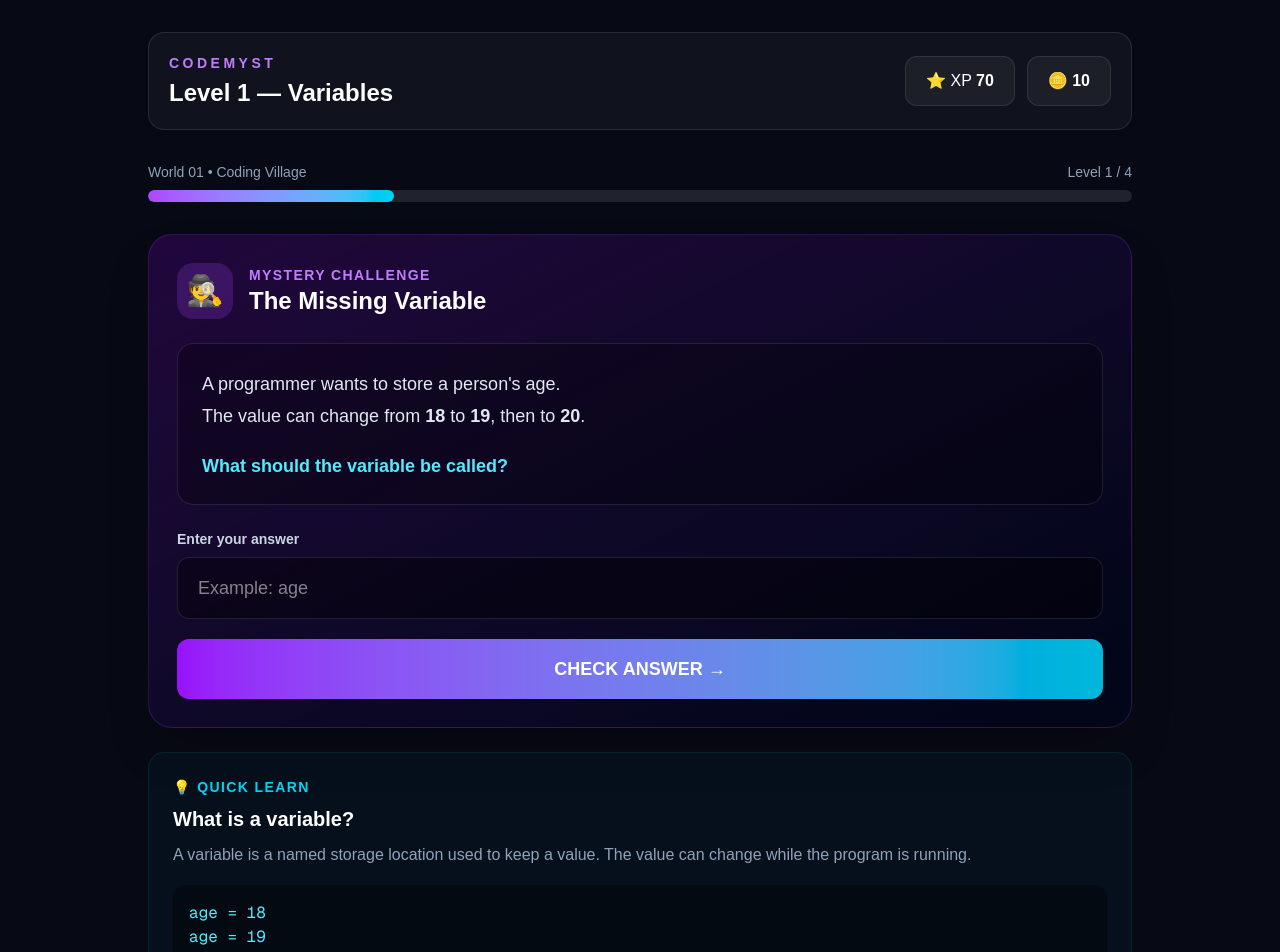
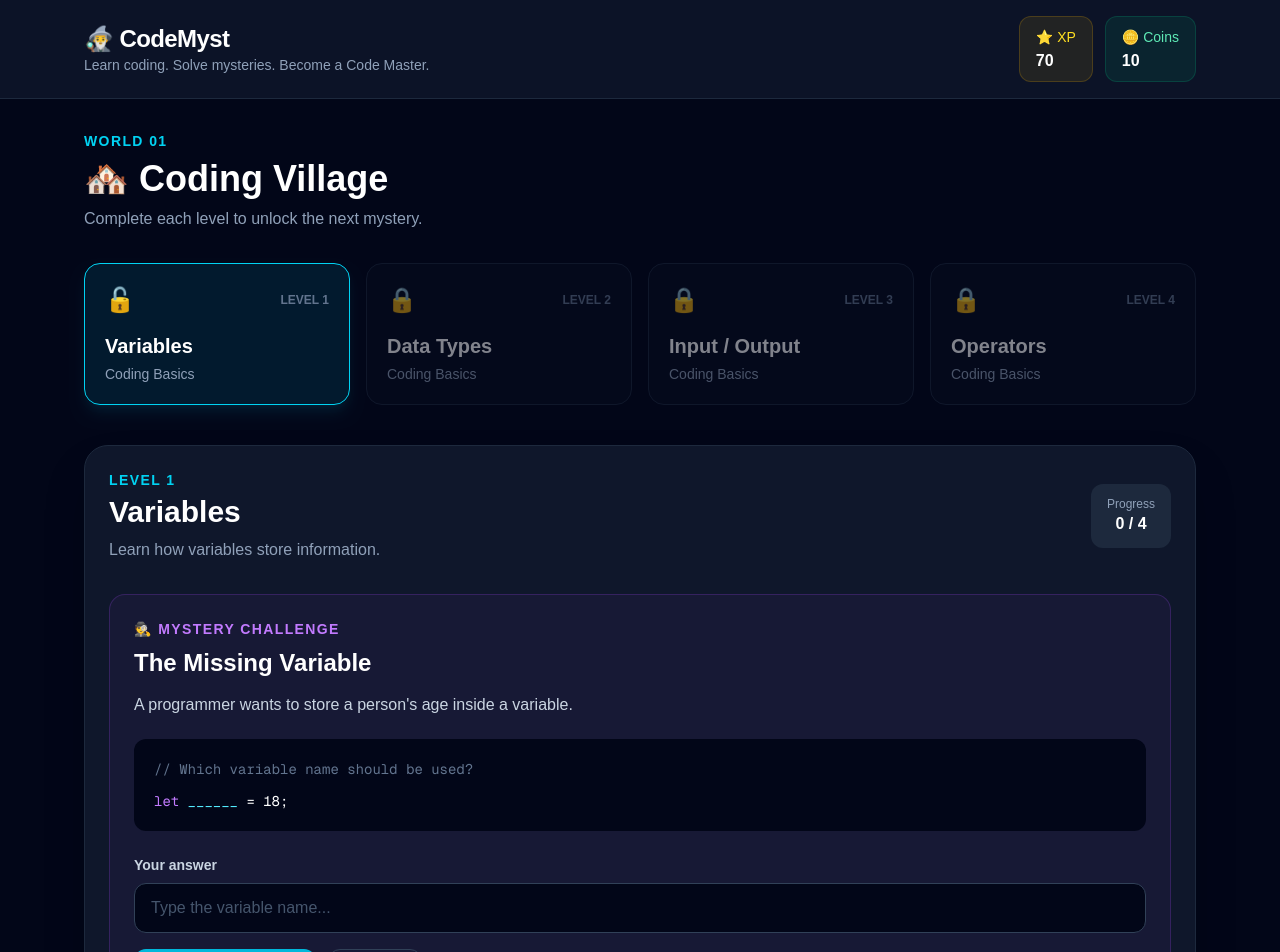
Before and after one commit to ramadhani9110/CodeMyst, a Next.js app: page / in a window 1280 px wide. Shown: the top 952 px of the page. Built offline with nearby package versions, Linux system fonts and the light colour scheme.

Commit message:
Add level progression system

```diff
--- a/app/page.tsx
+++ b/app/page.tsx
@@ -2,188 +2,338 @@
 
 import { useState } from "react";
 
+type Level = {
+  id: number;
+  title: string;
+  topic: string;
+  description: string;
+};
+
+const levels: Level[] = [
+  {
+    id: 1,
+    title: "Variables",
+    topic: "Coding Basics",
+    description: "Learn how variables store information.",
+  },
+  {
+    id: 2,
+    title: "Data Types",
+    topic: "Coding Basics",
+    description: "Learn how different types of data work.",
+  },
+  {
+    id: 3,
+    title: "Input / Output",
+    topic: "Coding Basics",
+    description: "Learn how programs receive and display information.",
+  },
+  {
+    id: 4,
+    title: "Operators",
+    topic: "Coding Basics",
+    description: "Learn arithmetic, comparison and logical operators.",
+  },
+];
+
 export default function Home() {
   const [xp, setXp] = useState(70);
   const [coins, setCoins] = useState(10);
-  const [completed, setCompleted] = useState(false);
+  const [completedLevels, setCompletedLevels] = useState<number[]>([]);
+  const [selectedLevel, setSelectedLevel] = useState(1);
   const [answer, setAnswer] = useState("");
   const [message, setMessage] = useState("");
 
+  const currentLevel = levels.find(
+    (level) => level.id === selectedLevel
+  );
+
+  const isUnlocked = (levelId: number) => {
+    if (levelId === 1) return true;
+
+    return completedLevels.includes(levelId - 1);
+  };
+
   const checkAnswer = () => {
+    if (selectedLevel === 1) {
       if (answer.trim().toLowerCase() === "age") {
-      setCompleted(true);
-      setXp((old) => old + 50);
-      setCoins((old) => old + 20);
-      setMessage("🎉 Correct! You solved the mystery!");
+        if (!completedLevels.includes(1)) {
+          setCompletedLevels([...completedLevels, 1]);
+          setXp((value) => value + 50);
+          setCoins((value) => value + 20);
+        }
+
+        setMessage("🎉 Correct! Level 1 completed!");
       } else {
-      setMessage("❌ Not quite. Think about what stores a person's age.");
+        setMessage(
+          "❌ Not quite. Think about what stores a person's age."
+        );
+      }
     }
   };
 
   const resetLevel = () => {
     setAnswer("");
     setMessage("");
-    setCompleted(false);
   };
 
   return (
-    <main className="min-h-screen bg-[#070914] text-white">
-      <div className="mx-auto max-w-5xl px-5 py-8">
+    <main className="min-h-screen bg-slate-950 text-white">
+      {/* Header */}
+      <header className="border-b border-slate-800 bg-slate-900/80">
+        <div className="mx-auto flex max-w-6xl items-center justify-between px-5 py-4">
+          <div>
+            <h1 className="text-2xl font-black tracking-tight">
+              🧙‍♂️ CodeMyst
+            </h1>
 
-        {/* TOP BAR */}
-        <div className="mb-8 flex flex-wrap items-center justify-between gap-4 rounded-2xl border border-white/10 bg-white/[0.04] p-5">
-          <div>
-            <p className="text-sm font-semibold tracking-[0.25em] text-purple-400">
-              CODEMYST
+            <p className="text-sm text-slate-400">
+              Learn coding. Solve mysteries. Become a Code Master.
             </p>
-            <h1 className="mt-1 text-2xl font-bold">
-              Level 1 — Variables
-            </h1>
           </div>
 
-          <div className="flex gap-3">
-            <div className="rounded-xl border border-white/10 bg-white/[0.05] px-5 py-3">
-              ⭐ XP <b>{xp}</b>
+          <div className="flex items-center gap-3">
+            <div className="rounded-xl border border-yellow-500/20 bg-yellow-500/10 px-4 py-2">
+              <span className="text-sm text-yellow-300">⭐ XP</span>
+              <p className="font-bold">{xp}</p>
             </div>
 
-            <div className="rounded-xl border border-white/10 bg-white/[0.05] px-5 py-3">
-              🪙 <b>{coins}</b>
+            <div className="rounded-xl border border-emerald-500/20 bg-emerald-500/10 px-4 py-2">
+              <span className="text-sm text-emerald-300">🪙 Coins</span>
+              <p className="font-bold">{coins}</p>
             </div>
           </div>
         </div>
+      </header>
 
-        {/* LEVEL PROGRESS */}
-        <div className="mb-8">
-          <div className="mb-2 flex justify-between text-sm text-slate-400">
-            <span>World 01 • Coding Village</span>
-            <span>Level 1 / 4</span>
+      <div className="mx-auto max-w-6xl px-5 py-8">
+        {/* World heading */}
+        <section className="mb-8">
+          <p className="mb-2 text-sm font-bold uppercase tracking-widest text-cyan-400">
+            WORLD 01
+          </p>
+
+          <h2 className="text-4xl font-black">
+            🏘️ Coding Village
+          </h2>
+
+          <p className="mt-2 text-slate-400">
+            Complete each level to unlock the next mystery.
+          </p>
+        </section>
+
+        {/* Level Map */}
+        <section className="mb-10">
+          <div className="grid gap-4 sm:grid-cols-2 lg:grid-cols-4">
+            {levels.map((level) => {
+              const unlocked = isUnlocked(level.id);
+              const completed = completedLevels.includes(level.id);
+              const selected = selectedLevel === level.id;
+
+              return (
+                <button
+                  key={level.id}
+                  onClick={() => {
+                    if (unlocked) {
+                      setSelectedLevel(level.id);
+                      setAnswer("");
+                      setMessage("");
+                    }
+                  }}
+                  disabled={!unlocked}
+                  className={`rounded-2xl border p-5 text-left transition ${
+                    !unlocked
+                      ? "cursor-not-allowed border-slate-800 bg-slate-900/40 opacity-50"
+                      : selected
+                      ? "border-cyan-400 bg-cyan-400/10 shadow-lg shadow-cyan-500/10"
+                      : "border-slate-700 bg-slate-900 hover:border-cyan-500/50"
+                  }`}
+                >
+                  <div className="mb-4 flex items-center justify-between">
+                    <span className="text-2xl">
+                      {completed
+                        ? "✅"
+                        : unlocked
+                        ? "🔓"
+                        : "🔒"}
+                    </span>
+
+                    <span className="text-xs font-bold text-slate-500">
+                      LEVEL {level.id}
+                    </span>
                   </div>
 
-          <div className="h-3 overflow-hidden rounded-full bg-white/10">
-            <div className="h-full w-1/4 rounded-full bg-gradient-to-r from-purple-500 to-cyan-400" />
+                  <h3 className="text-xl font-black">
+                    {level.title}
+                  </h3>
+
+                  <p className="mt-1 text-sm text-slate-400">
+                    {level.topic}
+                  </p>
+                </button>
+              );
+            })}
+          </div>
+        </section>
+
+        {/* Current Level */}
+        {currentLevel && (
+          <section className="rounded-3xl border border-slate-800 bg-slate-900 p-6 shadow-2xl">
+            <div className="mb-8 flex flex-col gap-4 sm:flex-row sm:items-center sm:justify-between">
+              <div>
+                <p className="text-sm font-bold uppercase tracking-widest text-cyan-400">
+                  LEVEL {currentLevel.id}
+                </p>
+
+                <h2 className="mt-1 text-3xl font-black">
+                  {currentLevel.title}
+                </h2>
+
+                <p className="mt-2 text-slate-400">
+                  {currentLevel.description}
+                </p>
+              </div>
+
+              <div className="rounded-xl bg-slate-800 px-4 py-3 text-center">
+                <p className="text-xs text-slate-400">
+                  Progress
+                </p>
+
+                <p className="font-bold">
+                  {completedLevels.length} / {levels.length}
+                </p>
               </div>
             </div>
 
-        {/* MYSTERY CARD */}
-        <section className="rounded-3xl border border-purple-500/20 bg-gradient-to-br from-purple-950/50 to-slate-950 p-7 shadow-2xl">
-
-          <div className="mb-6 flex items-center gap-4">
-            <div className="flex h-14 w-14 items-center justify-center rounded-2xl bg-purple-500/20 text-3xl">
-              🕵️
-            </div>
-
-            <div>
-              <p className="text-sm font-semibold tracking-widest text-purple-400">
-                MYSTERY CHALLENGE
+            {/* Level 1 Challenge */}
+            {selectedLevel === 1 && (
+              <div className="rounded-2xl border border-purple-500/20 bg-purple-500/5 p-6">
+                <div className="mb-6">
+                  <p className="text-sm font-bold uppercase tracking-widest text-purple-400">
+                    🕵️ Mystery Challenge
                   </p>
 
-              <h2 className="text-2xl font-bold">
+                  <h3 className="mt-2 text-2xl font-black">
                     The Missing Variable
-              </h2>
+                  </h3>
+
+                  <p className="mt-3 leading-7 text-slate-300">
+                    A programmer wants to store a person's age
+                    inside a variable.
+                  </p>
+
+                  <div className="mt-5 rounded-xl bg-slate-950 p-5 font-mono text-sm">
+                    <p className="text-slate-500">
+                      // Which variable name should be used?
+                    </p>
+
+                    <p className="mt-3">
+                      <span className="text-purple-400">
+                        let
+                      </span>{" "}
+                      <span className="text-cyan-300">
+                        ______
+                      </span>{" "}
+                      = 18;
+                    </p>
                   </div>
                 </div>
 
-          <div className="rounded-2xl border border-white/10 bg-black/30 p-6">
-            <p className="text-lg leading-8 text-slate-200">
-              A programmer wants to store a person&apos;s age.
-              <br />
-              The value can change from <b>18</b> to <b>19</b>, then to{" "}
-              <b>20</b>.
-            </p>
-
-            <p className="mt-5 text-lg font-semibold text-cyan-300">
-              What should the variable be called?
-            </p>
-          </div>
-
-          {/* ANSWER */}
-          <div className="mt-6">
                 <label className="mb-2 block text-sm font-semibold text-slate-300">
-              Enter your answer
+                  Your answer
                 </label>
 
                 <input
                   value={answer}
-              onChange={(e) => setAnswer(e.target.value)}
-              onKeyDown={(e) => {
-                if (e.key === "Enter") {
+                  onChange={(event) =>
+                    setAnswer(event.target.value)
+                  }
+                  onKeyDown={(event) => {
+                    if (event.key === "Enter") {
                       checkAnswer();
                     }
                   }}
-              placeholder="Example: age"
-              className="w-full rounded-xl border border-white/10 bg-black/40 px-5 py-4 text-lg outline-none transition focus:border-cyan-400"
+                  placeholder="Type the variable name..."
+                  className="w-full rounded-xl border border-slate-700 bg-slate-950 px-4 py-3 outline-none transition placeholder:text-slate-600 focus:border-cyan-400"
                 />
+
+                <div className="mt-4 flex flex-wrap gap-3">
+                  <button
+                    onClick={checkAnswer}
+                    className="rounded-xl bg-cyan-500 px-6 py-3 font-bold text-slate-950 transition hover:bg-cyan-400"
+                  >
+                    Check Answer ⚡
+                  </button>
+
+                  <button
+                    onClick={resetLevel}
+                    className="rounded-xl border border-slate-700 px-6 py-3 font-bold text-slate-300 transition hover:bg-slate-800"
+                  >
+                    Reset
+                  </button>
                 </div>
 
-          {/* BUTTON */}
-          <button
-            onClick={checkAnswer}
-            disabled={completed}
-            className="mt-5 w-full rounded-xl bg-gradient-to-r from-purple-600 to-cyan-500 px-6 py-4 text-lg font-bold transition hover:scale-[1.01] disabled:cursor-not-allowed disabled:opacity-60"
-          >
-            {completed ? "✅ LEVEL COMPLETED" : "CHECK ANSWER →"}
-          </button>
-
-          {/* MESSAGE */}
                 {message && (
                   <div
-              className={`mt-5 rounded-xl border p-4 text-center font-semibold ${
-                completed
-                  ? "border-green-400/20 bg-green-500/10 text-green-300"
-                  : "border-red-400/20 bg-red-500/10 text-red-300"
+                    className={`mt-5 rounded-xl p-4 font-semibold ${
+                      message.startsWith("🎉")
+                        ? "border border-emerald-500/20 bg-emerald-500/10 text-emerald-300"
+                        : "border border-red-500/20 bg-red-500/10 text-red-300"
                     }`}
                   >
                     {message}
                   </div>
                 )}
+              </div>
+            )}
 
-          {/* SUCCESS */}
-          {completed && (
-            <div className="mt-6 rounded-2xl border border-yellow-400/20 bg-yellow-500/10 p-5 text-center">
-              <div className="text-4xl">🏆</div>
+            {/* Locked future levels */}
+            {selectedLevel > 1 && (
+              <div className="rounded-2xl border border-slate-800 bg-slate-950 p-8 text-center">
+                <div className="text-5xl">🚧</div>
 
-              <h3 className="mt-2 text-xl font-bold">
-                Level Complete!
+                <h3 className="mt-4 text-2xl font-black">
+                  Level Coming Soon
                 </h3>
 
-              <p className="mt-2 text-slate-300">
-                +50 XP &nbsp; • &nbsp; +20 Coins
+                <p className="mx-auto mt-3 max-w-xl text-slate-400">
+                  The level structure is ready. The actual mystery
+                  challenges, hints and tests will be added next.
                 </p>
-
-              <button
-                onClick={resetLevel}
-                className="mt-4 rounded-lg border border-white/10 bg-white/5 px-5 py-2 text-sm font-semibold hover:bg-white/10"
-              >
-                Play Again
-              </button>
               </div>
             )}
           </section>
+        )}
 
-        {/* LEARNING BOX */}
-        <section className="mt-6 rounded-2xl border border-cyan-400/10 bg-cyan-400/[0.04] p-6">
-          <p className="text-sm font-semibold tracking-widest text-cyan-400">
-            💡 QUICK LEARN
+        {/* Quick Learn */}
+        <section className="mt-8 rounded-2xl border border-slate-800 bg-slate-900 p-6">
+          <p className="text-sm font-bold uppercase tracking-widest text-cyan-400">
+            ⚡ Quick Learn
           </p>
 
-          <h3 className="mt-2 text-xl font-bold">
-            What is a variable?
+          <h3 className="mt-2 text-2xl font-black">
+            What is a Variable?
           </h3>
 
-          <p className="mt-2 leading-7 text-slate-400">
-            A variable is a named storage location used to keep a value.
-            The value can change while the program is running.
+          <p className="mt-3 leading-7 text-slate-400">
+            A variable is a named place where a program stores
+            information. The value can change while the program runs.
           </p>
 
-          <div className="mt-4 rounded-xl bg-black/40 p-4 font-mono text-cyan-300">
-            age = 18
-            <br />
-            age = 19
-            <br />
-            age = 20
+          <div className="mt-5 rounded-xl bg-slate-950 p-5 font-mono text-sm">
+            <p>
+              <span className="text-cyan-400">age</span> = 18
+            </p>
+
+            <p className="mt-2">
+              <span className="text-cyan-400">age</span> = 19
+            </p>
+
+            <p className="mt-2">
+              <span className="text-cyan-400">age</span> = 20
+            </p>
           </div>
         </section>
-
       </div>
     </main>
   );
```
Lines whose indentation alone changed are shown as unchanged.
